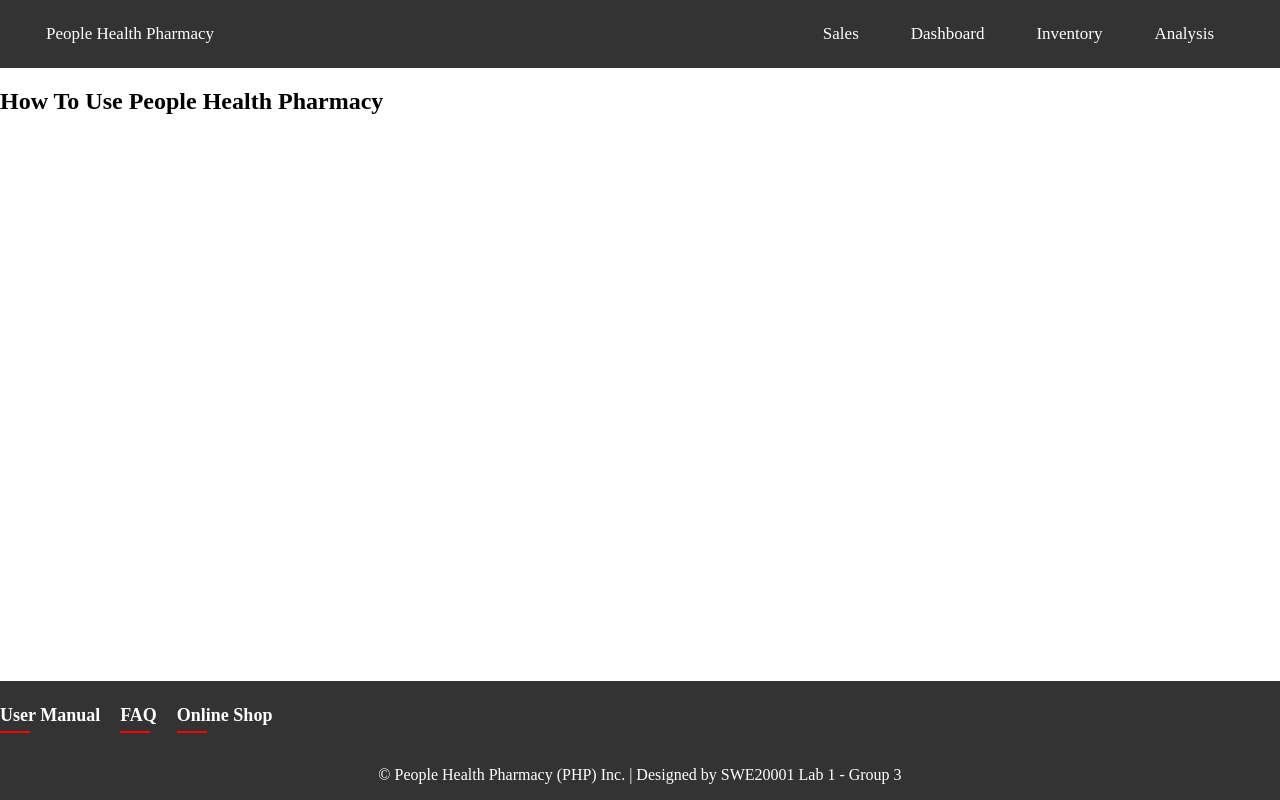
After one commit to Jun-Wee/Sales-Reporting-and-Prediction-System, a PHP site: page /Project/usermanual.php in a window 1280 px wide. The commit adds this page. Run offline with PHP 8.4, Linux system fonts and the light colour scheme.

Commit message:
Add usermanual.php, add the link

```diff
--- a/Project/include/footer.php
+++ b/Project/include/footer.php
@@ -3,7 +3,7 @@
 <footer>
 <div class="footer-bottom">
         <div class="footer-choose">
-            <h4>User Manual</h4>
+            <h4><a href="usermanual.php">User Manual</a></h4>
             <h4>FAQ</h4>
             <h4>Online Shop</f4>
         </div>
--- a/Project/include/header.php
+++ b/Project/include/header.php
@@ -12,11 +12,11 @@
 	<header>
 		<div class="navigationbar">
 			<nav>
-				<a href="#?">People Health Pharmacy</a>
+				<a href="index.php">People Health Pharmacy</a>
 				<div class="link">
-				<a href="#manage">Sales</a>
-				<a href="#dashboard">Dashboard</a>
-				<a href="#analysis">Inventory</a>
+				<a href="salesmodule.php">Sales</a>
+				<a href="index.php">Dashboard</a>
+				<a href="#inventory">Inventory</a>
 				<a href="#analysis">Analysis</a>
 				</div>
 			</nav>
--- a/Project/index.php
+++ b/Project/index.php
@@ -1,7 +1,7 @@
 <!DOCTYPE html>
 <html lang="en">
 <head>
-  <title> PHP </title>
+  <title> People Health Pharmacy </title>
   <meta charset="utf-8" />
   <link rel="stylesheet" href="style/style.css" type="text/css" />
   <meta name="author" content="" />
--- a/Project/login_page.php
+++ b/Project/login_page.php
@@ -1,7 +1,7 @@
 <!DOCTYPE html>
 <html lang="en">
 <head>
-  <title> PHP </title>
+  <title> People Health Pharmacy </title>
   <meta charset="utf-8" />
   <link rel="stylesheet" href="style/style.css" type="text/css" />
   <meta name="author" content="" />
--- a/Project/style/style.css
+++ b/Project/style/style.css
@@ -167,6 +167,11 @@ footer{
   width: 30px;
 }
 
-.footer-choose h4:hover {
+.footer-choose a{
+  text-decoration: none;
+  color: white;
+}
+
+.footer-choose a:hover {
   color: aquamarine;
 }
--- /dev/null
+++ b/Project/usermanual.php
@@ -0,0 +1,17 @@
+<!DOCTYPE html>
+<html lang="en">
+<head>
+<meta charset="utf-8"/>
+<meta name="keywords" content="HTML5, tags"/>
+<title>User Manual</title>
+<link href="style/style.css" rel="stylesheet" type="text/css" />
+<?php include("include/header.php");?>
+</head>
+
+<h2>How To Use People Health Pharmacy</h2>
+
+
+<body>
+<?php include("include/footer.php");?>
+</body>
+</html>
```
